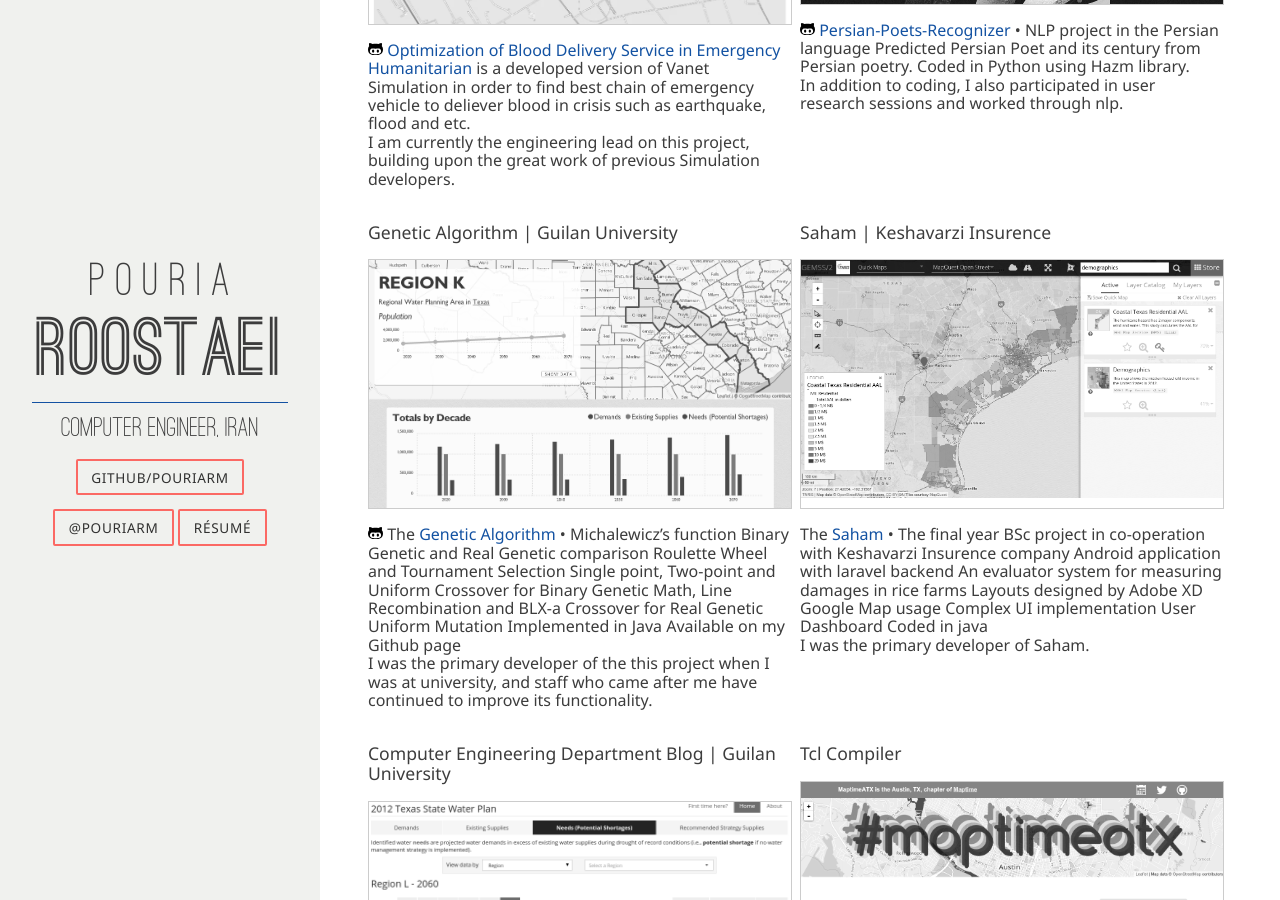
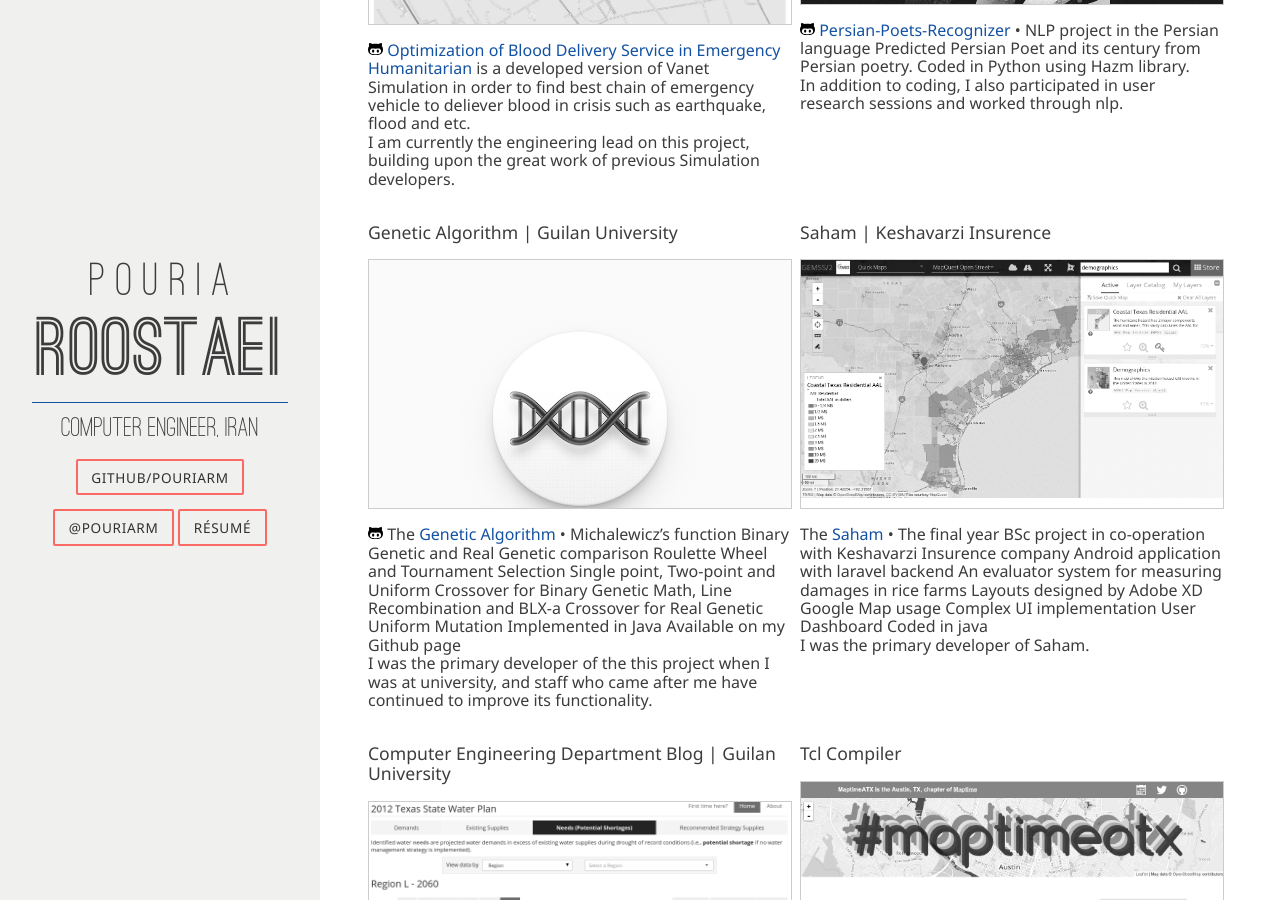
Before and after one commit to PouriaRm/PouriaRm.github.io, a Jekyll site: the page built from index.html, in a window 1280 px wide and 900 px high, scrolled down 1004 px. Built offline with Jekyll 4.4.1, drawn with Linux system fonts in a browser that asks for light colours; nearby versions of some CDN libraries.

Commit message:
Project fixed #img2

```diff
--- a/_data/projects.yml
+++ b/_data/projects.yml
@@ -21,7 +21,7 @@
 - name: Genetic Algorithm
   organization: Guilan University
   github_repo: Persian-Poets-Recognizer
-  image: iswp2017.png
+  image: genetic.png
   link: https://github.com/PouriaRm/Persian-Poets-Recognizer
   about: |
     The <a href="https://github.com/PouriaRm/Persian-Poets-Recognizer">Genetic Algorithm</a> •	Michalewicz’s function	Binary Genetic and Real Genetic comparison	Roulette Wheel and Tournament Selection	Single point, Two-point and Uniform Crossover for Binary Genetic	Math, Line Recombination and BLX-a Crossover for Real Genetic	Uniform Mutation	Implemented in Java	Available on my Github page
```
Also changed, not shown: img/projects/genetic.png (added).
